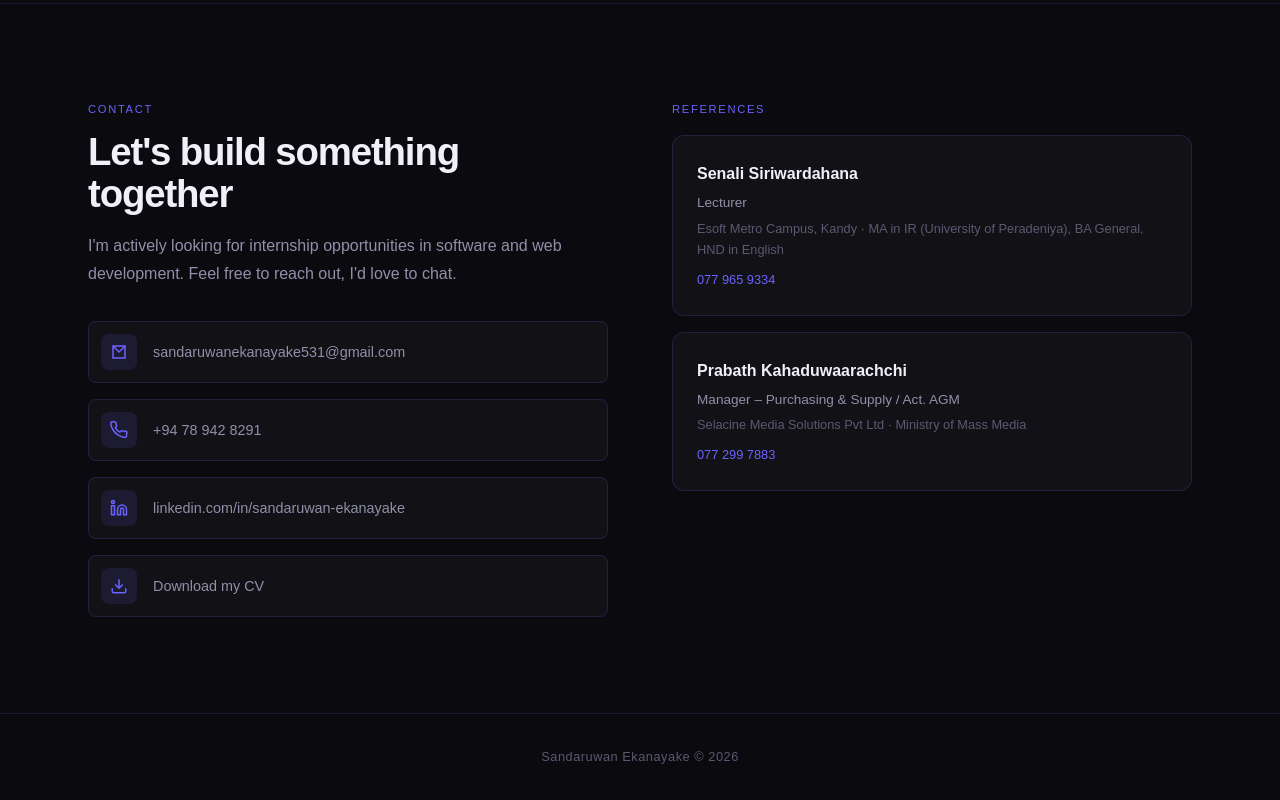
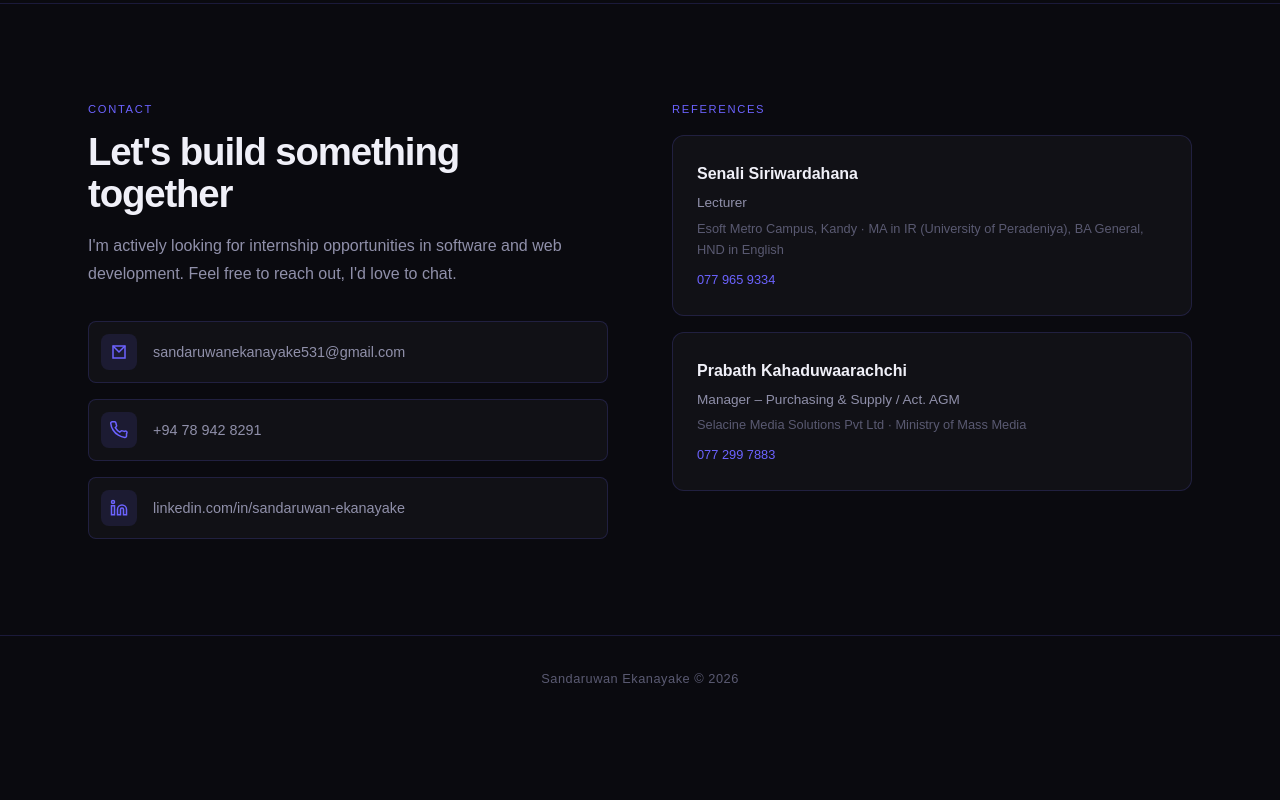
Before and after one commit to Sandaruwan00/portfolio, a plain HTML site: page index.html in a window 1280 px wide. Shown: the part 4049-4849 px from the top of the page. After the commit the page ends 4771 px from the top, so only its background shows below. Drawn offline with Linux system fonts and the light colour scheme.

```diff
--- a/index.html
+++ b/index.html
@@ -26,7 +26,7 @@
     <li><a href="#experience">Experience</a></li>
     <li><a href="#education">Education</a></li>
     <li><a href="#contact">Contact</a></li>
-    <li><a href="Sandaruwan_Ekanayake_CV.pdf" download>Download CV</a></li>
+    <li><a href="CV_Sandaruwan_Ekanayake.pdf" download>Download CV</a></li>
   </ul>
 </nav>
 
@@ -268,12 +268,7 @@
             </div>
             linkedin.com/in/sandaruwan-ekanayake
           </a>
-          <a href="Sandaruwan_Ekanayake_CV.pdf" download class="contact-item">
-            <div class="contact-icon">
-              <svg fill="none" stroke="currentColor" stroke-width="2" viewBox="0 0 24 24"><path d="M21 15v4a2 2 0 0 1-2 2H5a2 2 0 0 1-2-2v-4"/><path d="M7 10l5 5 5-5"/><path d="M12 15V3"/></svg>
-            </div>
-            Download my CV
-          </a>
+
         </div>
       </div>
       <div class="fade-up">
```
